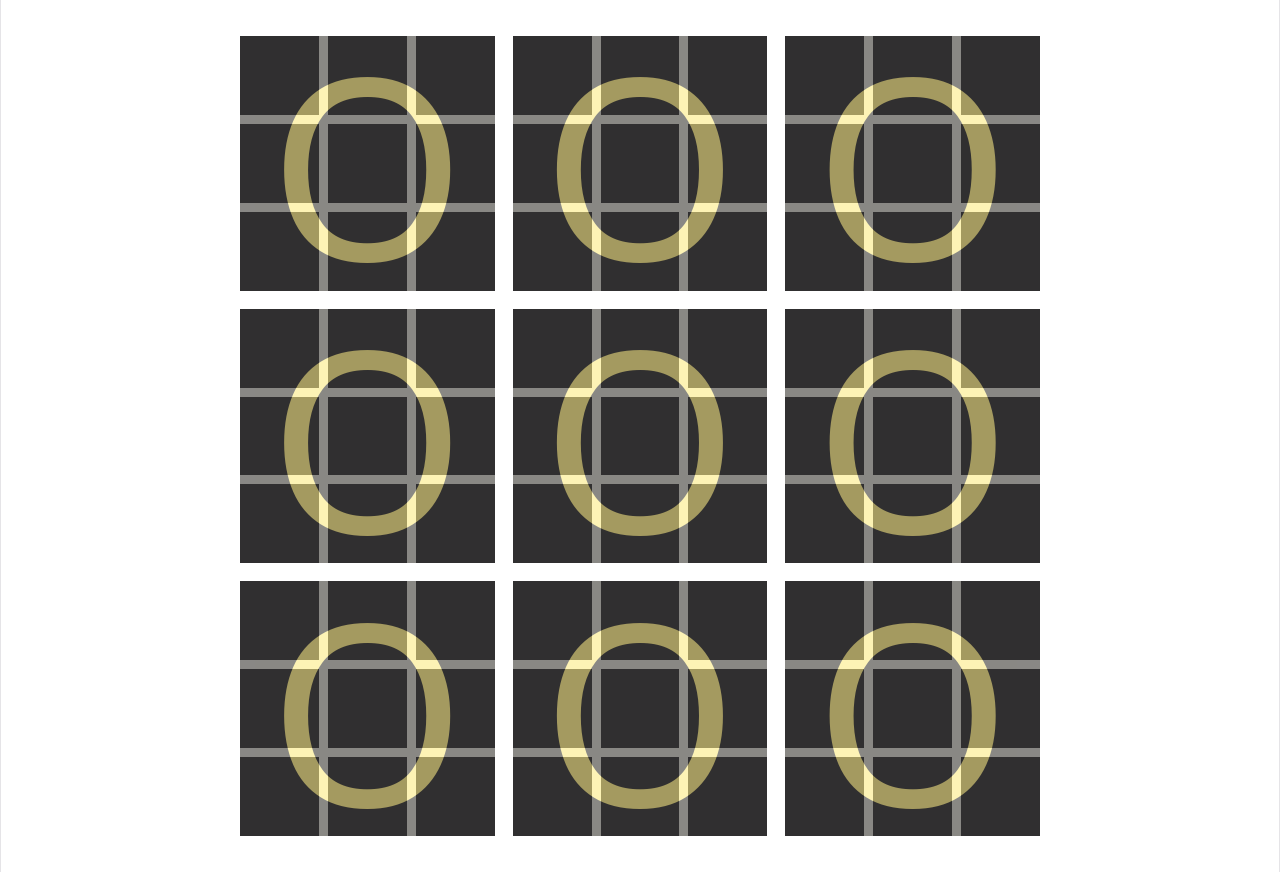
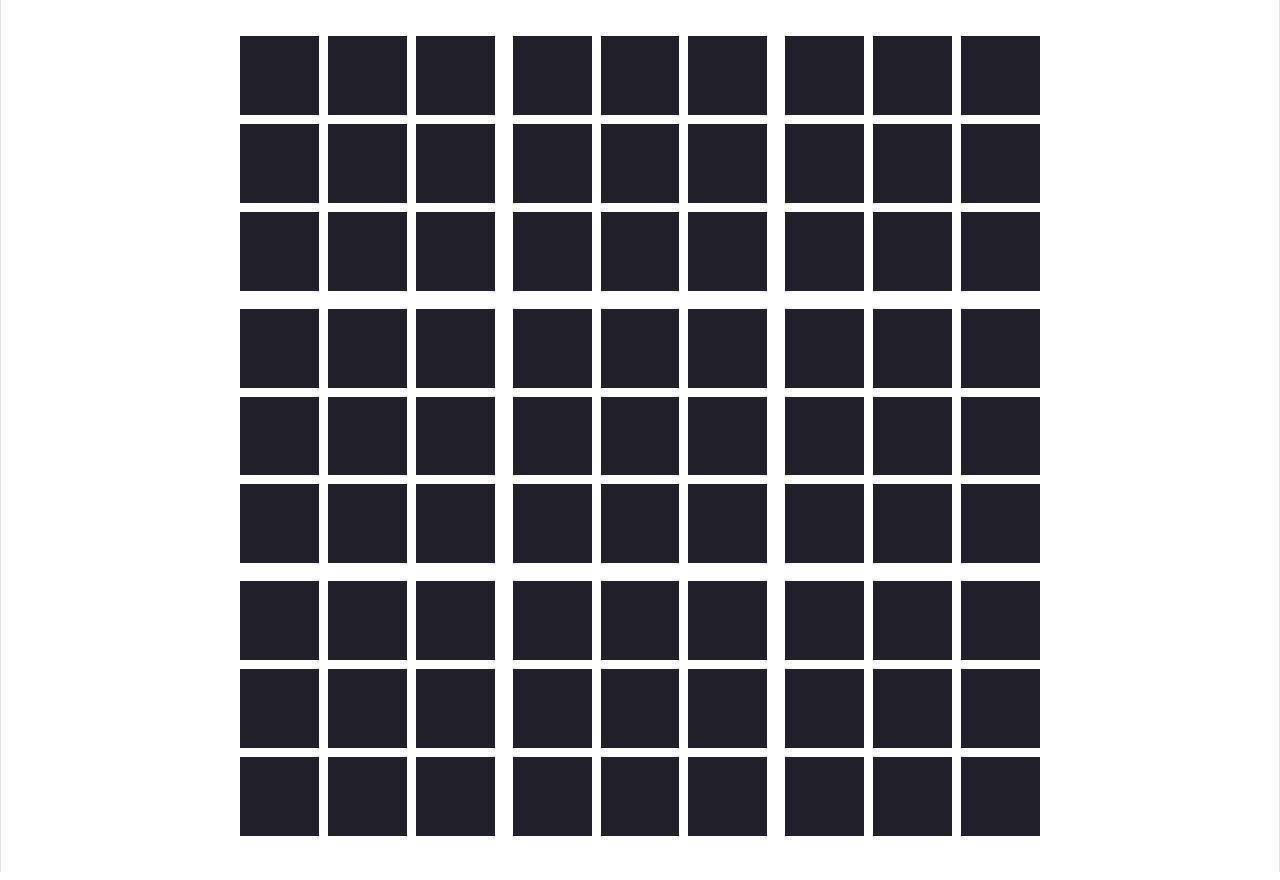
Before and after one commit to PaulHazelton/ReactTicTacToe, a React (Vite) app: page /game in a window 1280 px wide. Built offline with nearby package versions, Linux system fonts and the light colour scheme.

Commit message:
Calc winning boards, place cover

```diff
--- /dev/null
+++ b/src/Components/BigCell.tsx
@@ -0,0 +1,15 @@
+import { colorMap2 } from "../Constants/Colors";
+import type { CellValue } from "../Types/GameTypes";
+
+export default function BigCell(props: { value: CellValue }) {
+
+	const cssVariables = colorMap2[props.value];
+
+	switch (props.value) {
+		case "X":
+		case "O":
+			return <div className="bigCell" style={cssVariables}>{props.value}</div>
+		default:
+			return <></>
+	}
+}
--- a/src/Components/Board.tsx
+++ b/src/Components/Board.tsx
@@ -1,5 +1,5 @@
-import { colorMap2 } from "../Constants/Colors";
 import type { BoardState, CellValue } from "../Types/GameTypes";
+import BigCell from "./BigCell";
 import Square from "./Square";
 
 export default function Board(props: {
@@ -16,8 +16,6 @@ export default function Board(props: {
 		props.boardState.slice(3, 6),
 		props.boardState.slice(6, 9),
 	];
-
-	const cssVariables = colorMap2[props.bigCellValue];
 
 	return (
 		<>
@@ -36,7 +34,7 @@ export default function Board(props: {
 						);
 					})
 				)}
-				<div className="bigCell" style={cssVariables}>{props.bigCellValue}</div>
+				<BigCell value={props.bigCellValue} />
 			</div>
 		</>
 	);
--- a/src/Components/Game.tsx
+++ b/src/Components/Game.tsx
@@ -1,14 +1,10 @@
 import React from "react";
 import Board from "./Board";
-import { type BoardState } from "../Types/GameTypes";
+import { createBoard, type BoardState, type CellValue } from "../Types/GameTypes";
 
 export default function Game() {
 
-	const blankBoard = new Array<BoardState>(9).fill([
-		" ", " ", " ",
-		" ", " ", " ",
-		" ", " ", " ",
-	]);
+	const blankBoard = new Array<BoardState>(10).fill(createBoard());
 
 	const [gameState, setGameState] = React.useState<BoardState[]>(blankBoard);
 	const [turn, setTurn] = React.useState<"X" | "O">("X");
@@ -18,8 +14,6 @@ export default function Game() {
 		gameState.slice(3, 6),
 		gameState.slice(6, 9),
 	];
-
-	// setCell(0, 0, "X");
 
 	return (
 		<>
@@ -34,30 +28,62 @@ export default function Game() {
 								key={boardIndex}
 								index={boardIndex}
 								boardState={rows[r][c]}
-								bigCellValue="O"
+								bigCellValue={gameState[9][boardIndex]}
 								setCell={(cellIndex) => setCell(boardIndex, cellIndex)}
 							/>
 						</>
 					)
 				}))}
 			</div>
-			{/* <button onClick={() => setCell(4, 5)}>Test</button> */}
 		</>
 	);
 
 	function setCell(board: number, cell: number) {
 
-		const newGameState = gameState.map((boardData, boardIndex) => {
-			if (boardIndex !== board)
+		let newGameState = gameState.map((boardData, boardIndex) => {
+
+			if (boardIndex == board) {
+
+				const newBoard = [...boardData] as BoardState;
+				newBoard[cell] = turn;
+
+				return newBoard;
+			}
+			else
 				return boardData;
+		});
 
-			const newBoard = [...boardData] as BoardState;
-			newBoard[cell] = turn;
-
-			return newBoard;
-		})
+		newGameState[9] = generateBigBoard(newGameState);
 
 		setGameState(newGameState);
 		setTurn(turn == "O" ? "X" : "O");
 	}
+
+	function generateBigBoard(gameState: BoardState[]) : BoardState {
+
+		let bigBoard = createBoard();
+
+		for (let i = 0; i < 9; i++) {
+			bigBoard[i] = getWinner(gameState[i]);
+		}
+
+		return bigBoard;
+	}
+
+	function getWinner(boardState: BoardState): CellValue {
+		const WINNING_LINES = [
+			[0, 1, 2], [3, 4, 5], [6, 7, 8], // rows
+			[0, 3, 6], [1, 4, 7], [2, 5, 8], // columns
+			[0, 4, 8], [2, 4, 6],            // diagonals
+		];
+
+		for (const [a, b, c] of WINNING_LINES) {
+			const cell = boardState[a];
+			if (cell !== " " && cell === boardState[b] && cell === boardState[c]) {
+				return cell;
+			}
+		}
+
+		return " ";
+	}
 }
--- a/src/Types/GameTypes.ts
+++ b/src/Types/GameTypes.ts
@@ -5,3 +5,7 @@ export type BoardState = [
 	CellValue, CellValue, CellValue,
 	CellValue, CellValue, CellValue
 ];
+
+export function createBoard(): BoardState {
+	return [" ", " ", " ", " ", " ", " ", " ", " ", " "];
+}
```
